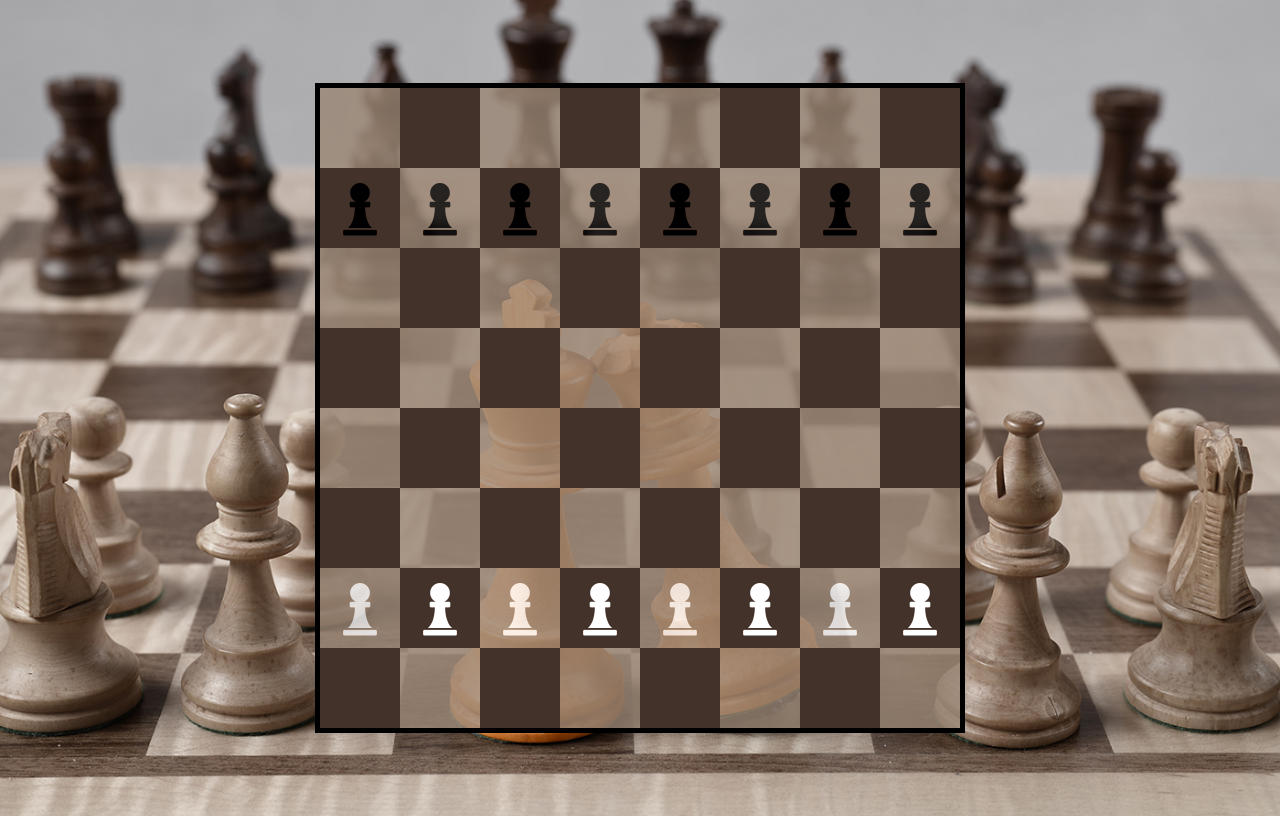
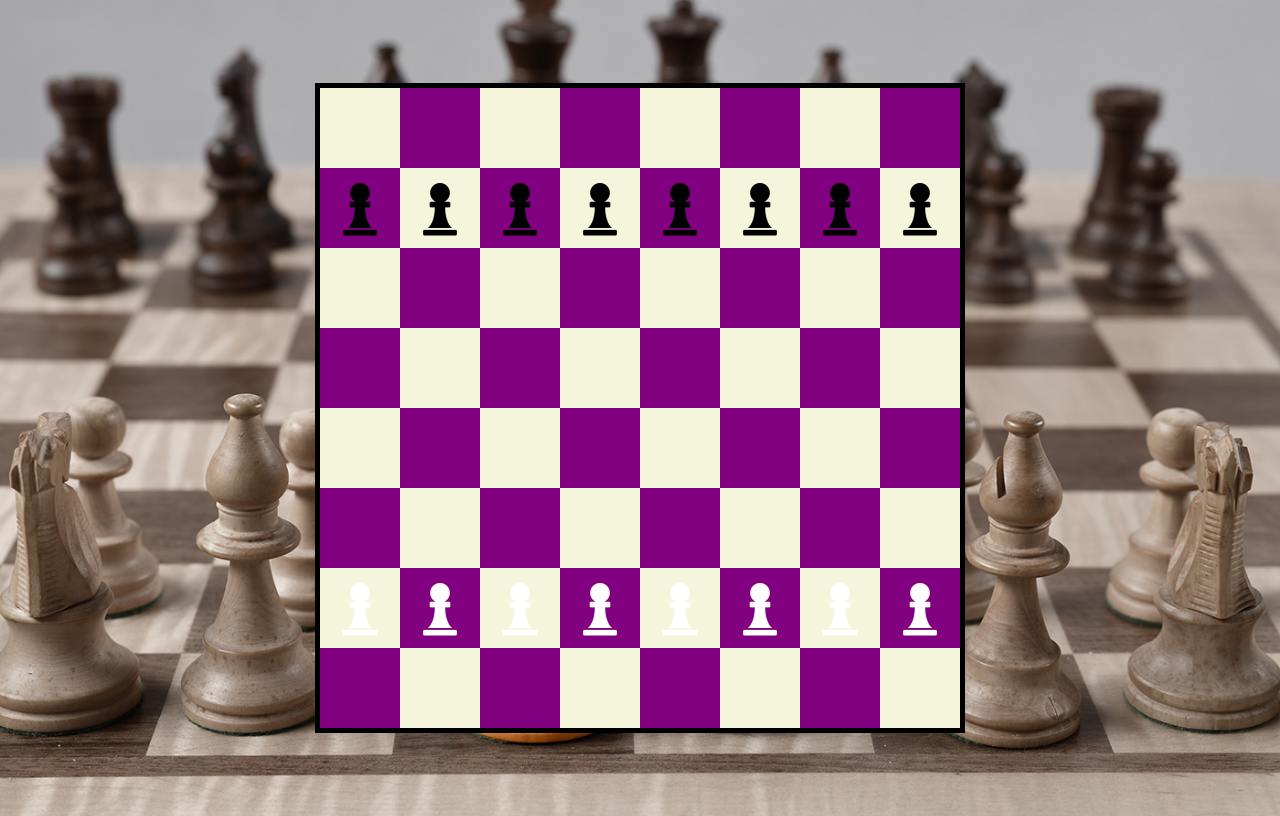
Before and after one commit to MarKus-Mentor/CCed5.Chess, a website built with webpack: page index.html in a window 1280 px wide. Built offline with nearby package versions, Linux system fonts and the light colour scheme.

Commit message:
Fun with styles

```diff
--- a/style.css
+++ b/style.css
@@ -31,11 +31,11 @@ body {
   font-size: 7.5vh;
 }
 .light {
-  background: #9b8776;
-  opacity: 0.8;
+  background: beige;
+
 }
 .dark {
-  background: #43322a;
+  background: purple;
   opacity: 0, 8;
 }
 .black {
```
Also changed, not shown: img/chess2.jpg (added), img/chess3.jpg (added).
